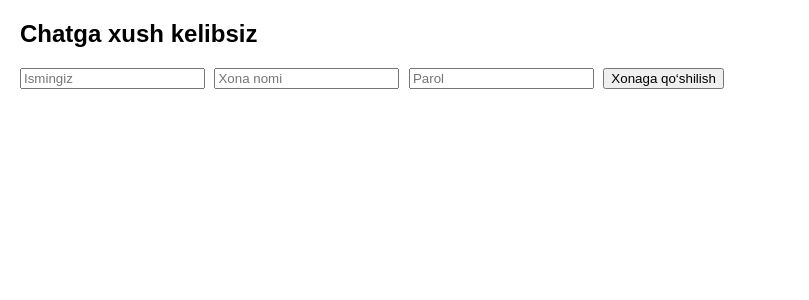
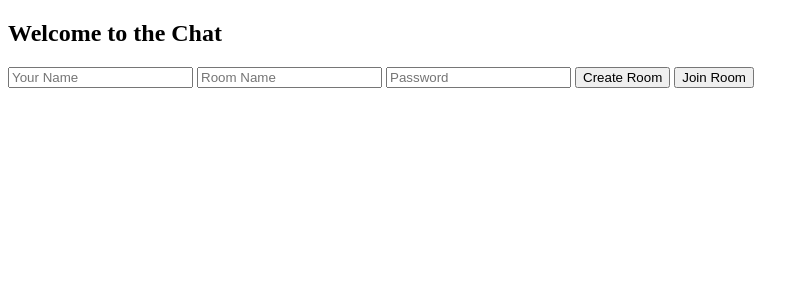
Before and after one commit to pro-code001/chat-server, a Flask app: page / in a window 1280 px wide. Shown: the top 300 px of the page, without its empty margins (0-809 px from the left). Run offline with Flask 2, Linux system fonts and the light colour scheme; some libraries are stand-ins or nearby versions.

Commit message:
index.html

```diff
--- a/templates/index.html
+++ b/templates/index.html
@@ -1,47 +1,52 @@
 <!DOCTYPE html>
-<html lang="uz">
+<html lang="en">
 <head>
   <meta charset="UTF-8" />
   <title>Chat</title>
   <script src="https://cdn.socket.io/4.6.1/socket.io.min.js"></script>
-  <style>
-    body { font-family: Arial, sans-serif; margin: 20px; }
-    #messages { border: 1px solid #ccc; height: 300px; overflow-y: auto; padding: 10px; margin-bottom: 10px; }
-    input { margin-right: 5px; }
-    #chat { margin-top: 20px; }
-  </style>
 </head>
 <body>
-  <h2>Chatga xush kelibsiz</h2>
+  <h2>Welcome to the Chat</h2>
+  <input id="username" placeholder="Your Name" />
+  <input id="room" placeholder="Room Name" />
+  <input id="password" placeholder="Password" type="password" />
 
-  <input id="username" placeholder="Ismingiz" />
-  <input id="room" placeholder="Xona nomi" />
-  <input id="password" placeholder="Parol" type="password" />
-  <button onclick="joinRoom()">Xonaga qo‘shilish</button>
+  <button onclick="createRoom()">Create Room</button>
+  <button onclick="joinRoom()">Join Room</button>
 
   <div id="chat" style="display:none;">
-    <div id="messages"></div>
-    <input id="messageInput" placeholder="Xabar yozing..." />
-    <button onclick="sendMessage()">Yuborish</button>
+    <div id="messages" style="border:1px solid #ccc; height:300px; overflow:auto;"></div>
+    <input id="messageInput" placeholder="Write a message..." />
+    <button onclick="sendMessage()">Send</button>
   </div>
 
   <script>
     const socket = io();
 
+    function createRoom() {
+      const username = document.getElementById('username').value.trim();
+      const room = document.getElementById('room').value.trim();
+      const password = document.getElementById('password').value.trim();
+      if(!username || !room || !password) {
+        alert("Please fill in all fields to create a room!");
+        return;
+      }
+      socket.emit('create', { username, room, password });
+    }
+
     function joinRoom() {
       const username = document.getElementById('username').value.trim();
       const room = document.getElementById('room').value.trim();
       const password = document.getElementById('password').value.trim();
-
       if(!username || !room || !password) {
-        alert("Iltimos, barcha maydonlarni to‘ldiring!");
+        alert("Please fill in all fields to join a room!");
         return;
       }
-      socket.emit('join', {username, room, password});
+      socket.emit('join', { username, room, password });
     }
 
     socket.on('connect', () => {
-      console.log("Serverga ulandi");
+      console.log("Connected to server");
     });
 
     socket.on('error', (data) => {
@@ -61,14 +66,19 @@
       const p = document.createElement('p');
       p.textContent = msg;
       messagesDiv.appendChild(p);
+      document.getElementById('chat').style.display = 'block';
+    });
+
+    socket.on('create', (msg) => {
+      const messagesDiv = document.getElementById('messages');
+      const p = document.createElement('p');
+      p.textContent = msg;
+      messagesDiv.appendChild(p);
+      document.getElementById('chat').style.display = 'block';
     });
 
     socket.on('connect_error', () => {
-      alert("Serverga ulanishda xato yuz berdi");
-    });
-
-    socket.on('join', () => {
-      document.getElementById('chat').style.display = 'block';
+      alert("Connection error");
     });
 
     function sendMessage() {
@@ -76,7 +86,7 @@
       const room = document.getElementById('room').value.trim();
       const msg = msgInput.value.trim();
       if(msg) {
-        socket.emit('message', {room, msg});
+        socket.emit('message', { room, msg });
         msgInput.value = '';
       }
     }
```
